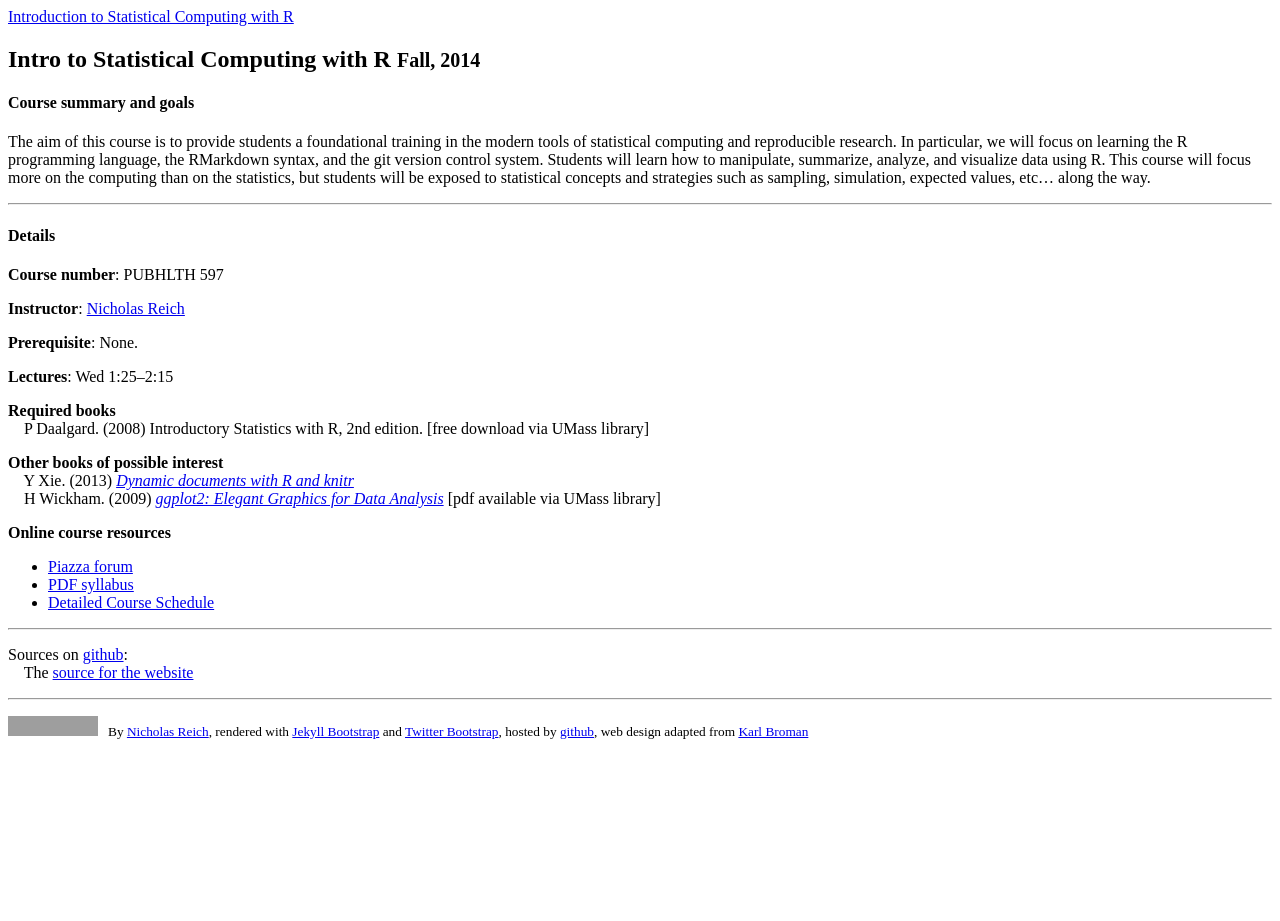
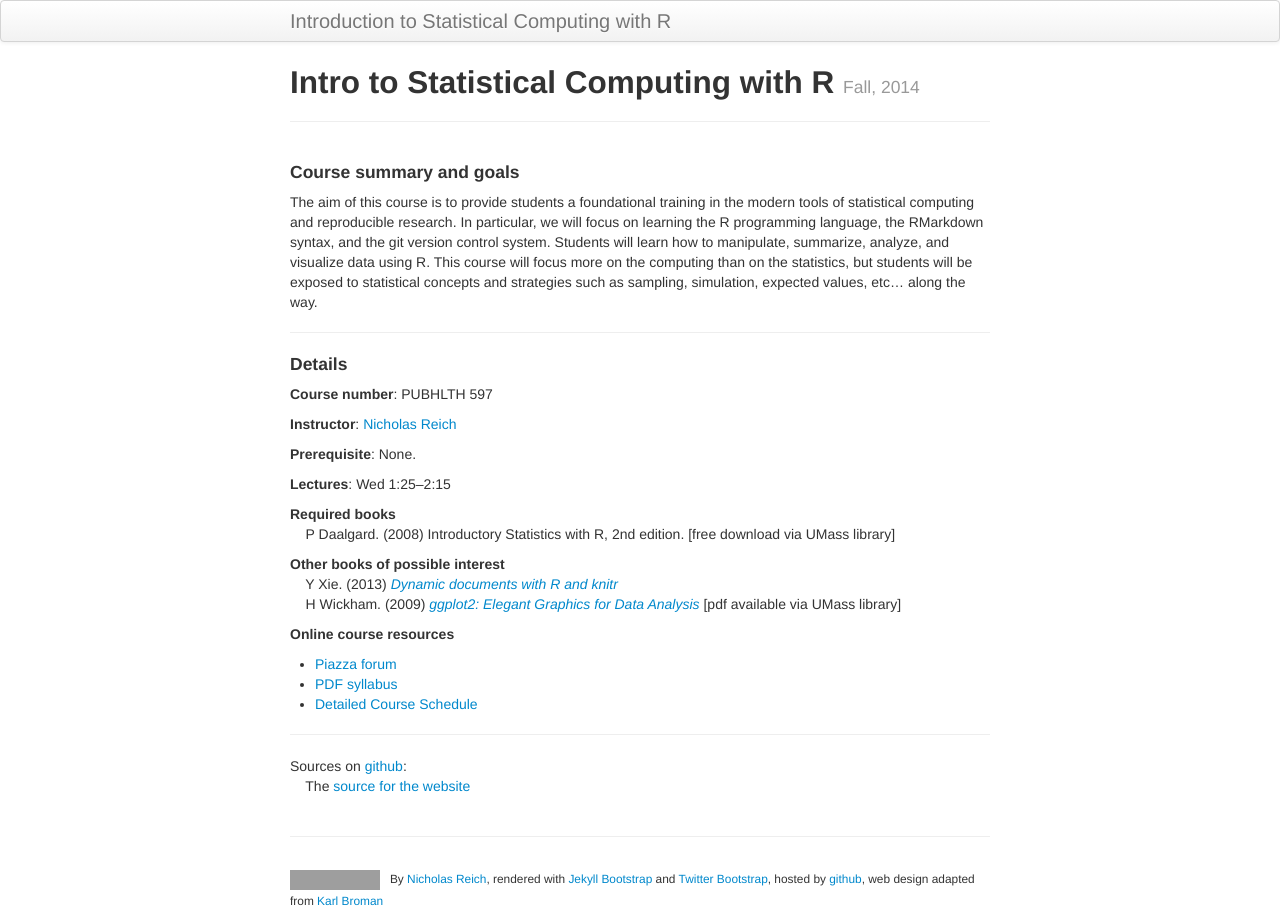
Before and after one commit to nickreich/statComp2014, a Jekyll site: the page built from index.md, in a window 1280 px wide. Built offline with Jekyll 4.4.1, drawn with Linux system fonts in a browser that asks for light colours; before the commit the page ends 900 px from its top, so only the background shows below that; grey boxes are pictures that could not be loaded.

Commit message:
updates to PATHS in config.yml

```diff
--- a/_config.yml
+++ b/_config.yml
@@ -45,7 +45,7 @@ JB :
   #   - Only the following values are falsy: ["", null, false]
   #   - When setting BASE_PATH it must be a valid url.
   #     This means always setting the protocol (http|https) or prefixing with "/"
-  BASE_PATH : http://nickreich.github.io/methods2
+  BASE_PATH : http://nickreich.github.io/statComp2014
 
   # By default, the asset_path is automatically defined relative to BASE_PATH plus the enabled theme.
   # ex: [BASE_PATH]/assets/themes/[THEME-NAME]
@@ -55,7 +55,7 @@ JB :
   #   http://s3.amazonaws.com/yoursite/themes/watermelon
   #   /assets
   #
-  ASSET_PATH : http://nickreich.github.io/methods2/assets/themes/twitter
+  ASSET_PATH : http://nickreich.github.io/statComp2014/assets/themes/twitter
 
   # These paths are to the main pages Jekyll-Bootstrap ships with.
   # Some JB helpers refer to these paths; change them here if needed.
```
